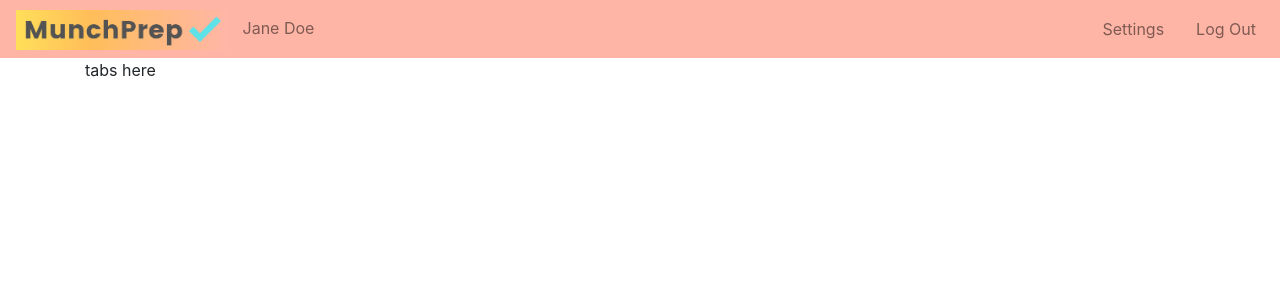
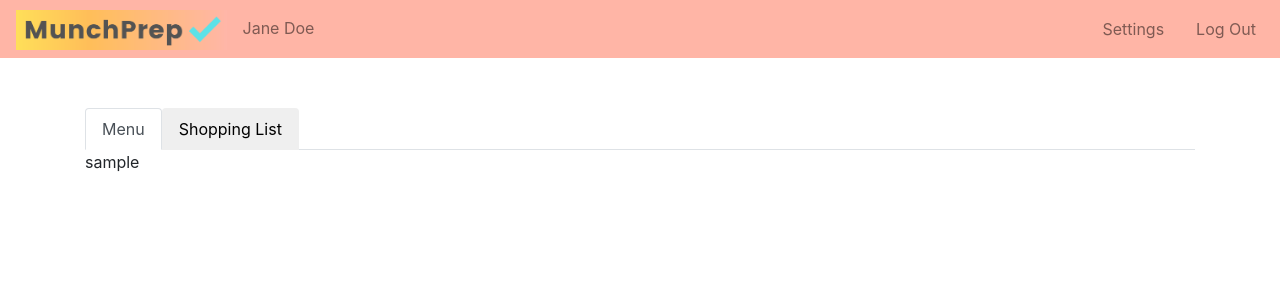
Before and after one commit to schoinh/munchprep-web, a React app: page /#/user-page in a window 1280 px wide. Shown: the top 300 px of the page. Built offline with nearby package versions, Linux system fonts and the light colour scheme.

Commit message:
add UserTabs component

```diff
--- a/src/components/UserPage.jsx
+++ b/src/components/UserPage.jsx
@@ -1,6 +1,6 @@
 import React from "react";
-import { Link } from "react-router-dom";
 import logo from "../assets/images/LogoSmall.png";
+import UserTabs from "./UserTabs";
 
 function UserPage() {
   var navBarStyles = {
@@ -41,7 +41,7 @@ function UserPage() {
         </div>
       </nav>
       <div className="container">
-        tabs here
+        <UserTabs />
       </div>
     </div>
   );
--- /dev/null
+++ b/src/components/UserTabs.jsx
@@ -0,0 +1,22 @@
+import React from "react";
+import Tabs from "react-bootstrap/Tabs";
+import Tab from "react-bootstrap/Tab";
+
+function UserTabs() {
+  var tabsStyle = {
+    marginTop: "50px"
+  };
+
+  return (
+    <Tabs style={tabsStyle} defaultActiveKey="menu" id="uncontrolled-tab-example">
+      <Tab eventKey="menu" title="Menu">
+        <p>sample</p>
+      </Tab>
+      <Tab eventKey="shoppingList" title="Shopping List">
+        <p>sample</p>
+      </Tab>
+    </Tabs>
+  );
+}
+
+export default UserTabs;
```
